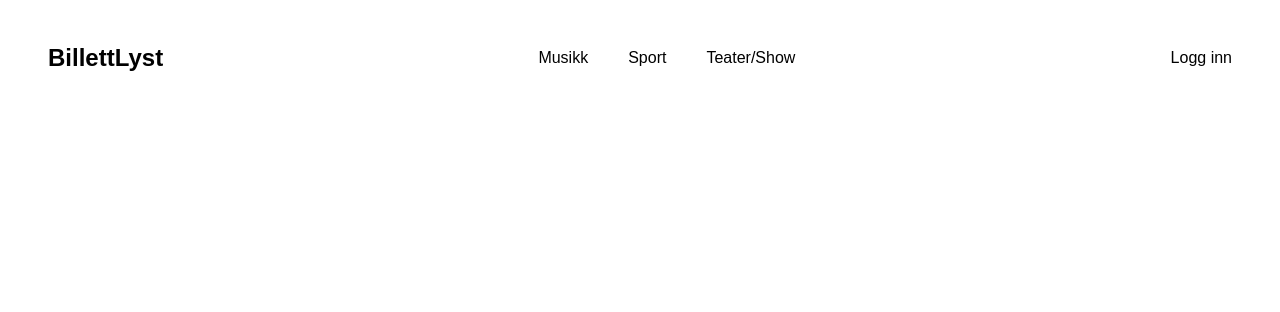
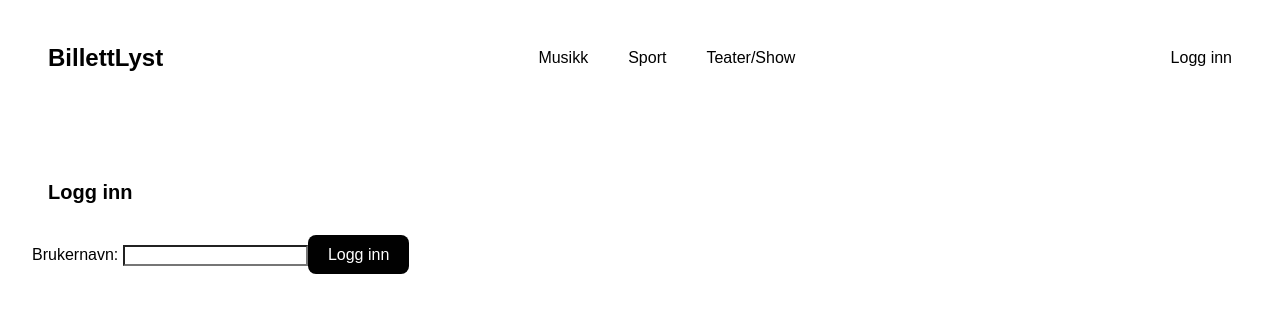
Before and after one commit to Martehalv/UIN_Eksamen2025, a React (Vite) app: page /dashboard in a window 1280 px wide. Shown: the top 312 px of the page. Built offline with nearby package versions, Linux system fonts and the light colour scheme.

Commit message:
Gjort dashboard + CSS

```diff
--- a/src/components/Dashboard.jsx
+++ b/src/components/Dashboard.jsx
@@ -1 +1,30 @@
-export default function Dashboard() {}
+import { useState } from "react";
+
+export default function Dashboard() {
+  const [loggedIn, isLoggedIn] = useState(false);
+
+  const buttonClick = (event) => {
+    //https://developer.mozilla.org/en-US/docs/Web/API/HTMLFormElement/submit_event hjulpet litt med funksjonen.
+    event.preventDefault(); //https://developer.mozilla.org/en-US/docs/Web/API/Event/preventDefault hjulpet med event.preventDefault()
+    const username = event.target.elements.username.value.trim(); // https://stackoverflow.com/questions/55757761/handle-an-input-with-react-hooks brukt til å bruke useState og input funksjon sammen.
+    if (username !== "") {
+      isLoggedIn(true);
+    }
+  };
+
+  return (
+    <section className="loggin">
+      <h1>{loggedIn ? "Min side" : "Logg inn"}</h1>
+
+      {!loggedIn && (
+        <form onSubmit={buttonClick}>
+          {" "}
+          {/*https://www.w3schools.com/jsref/event_onsubmit.asp hjelpet med onsubmit. */}
+          <label>Brukernavn: </label>
+          <input type="text" name="username" />
+          <button type="submit">Logg inn</button>
+        </form>
+      )}
+    </section>
+  );
+}
--- a/src/styles/Layout.scss
+++ b/src/styles/Layout.scss
@@ -9,6 +9,11 @@ body,
   color: #010101;
   width: 100%;
   min-height: 100vh;
+}
+
+h1 {
+  padding: 1rem;
+  font-size: 20px;
 }
 
 //CSS for Nav
@@ -37,3 +42,30 @@ body,
   display: flex;
   gap: 2.5rem;
 }
+
+//CSS for Dashboard
+.loggin {
+  padding: 2rem;
+
+  input {
+    background-color: #fff;
+    color: #010101;
+  }
+
+  button {
+    background-color: #010101;
+    color: #fff;
+  }
+}
+
+//CSS for mobil
+@media (max-width: 900px) {
+  h1 {
+    font-size: 23px;
+  }
+
+  .navigation {
+    flex-direction: column;
+    align-items: center;
+  }
+}
```
